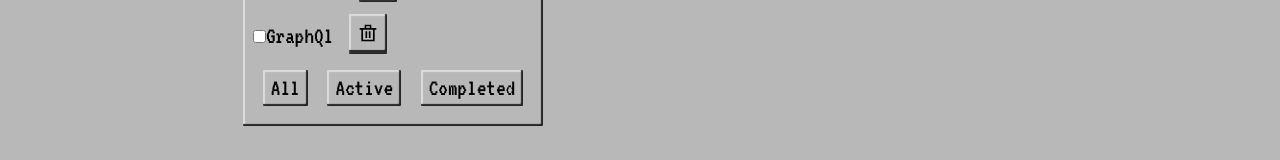
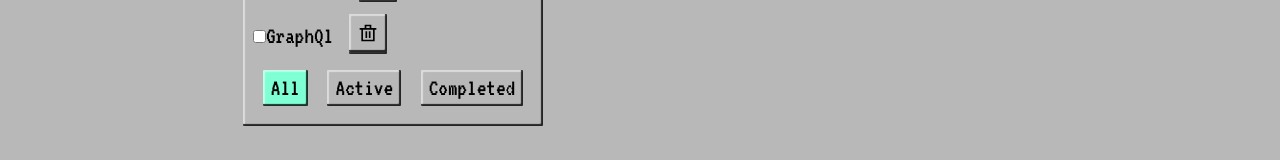
Before and after one commit to beardmenx/vite-ts-my-project, a React (Vite) app: page /todolist in a window 1280 px wide. Shown: the part 512-672 px from the top of the page. Built offline with nearby package versions, Linux system fonts and the light colour scheme.

Commit message:
add bg-color for buttons'active','completed', 'all'

```diff
--- a/src/App.css
+++ b/src/App.css
@@ -41,3 +41,7 @@
 .errorMessage {
   color: red;
 }
+
+.activeBtn {
+  background-color: aquamarine;
+}
--- a/src/components/Todolist/Todo/Todo.tsx
+++ b/src/components/Todolist/Todo/Todo.tsx
@@ -18,6 +18,7 @@
   changeFilter: (value: FilterValuesType) => void;
   addTask: (title: string) => void;
   changeTaskStatus: (taskId: string, isDone: boolean) => void;
+  filter: FilterValuesType;
 };
 
 export const Todo = (props: TodoPropsType) => {
@@ -91,13 +92,28 @@
         })}
       </ul>
       <div className="flex justify-around mt-4">
-        <button className="pl-2 pr-2" onClick={onAllClickHandler}>
+        <button
+          className={
+            props.filter === "all" ? "activeBtn pl-2 pr-2" : " pl-2 pr-2"
+          }
+          onClick={onAllClickHandler}
+        >
           All
         </button>
-        <button className="pl-2 pr-2" onClick={onActiveClickHandler}>
+        <button
+          className={
+            props.filter === "active" ? "activeBtn pl-2 pr-2" : " pl-2 pr-2"
+          }
+          onClick={onActiveClickHandler}
+        >
           Active
         </button>
-        <button className="pl-2 pr-2" onClick={onCompletedClickHandler}>
+        <button
+          className={
+            props.filter === "completed" ? "activeBtn pl-2 pr-2" : " pl-2 pr-2"
+          }
+          onClick={onCompletedClickHandler}
+        >
           Completed
         </button>
       </div>
--- a/src/components/Todolist/Todolist.tsx
+++ b/src/components/Todolist/Todolist.tsx
@@ -60,6 +60,7 @@
           changeFilter={changeFilter}
           addTask={addTask}
           changeTaskStatus={changeStatus}
+          filter={filter}
         />
       </div>
     </>
```
